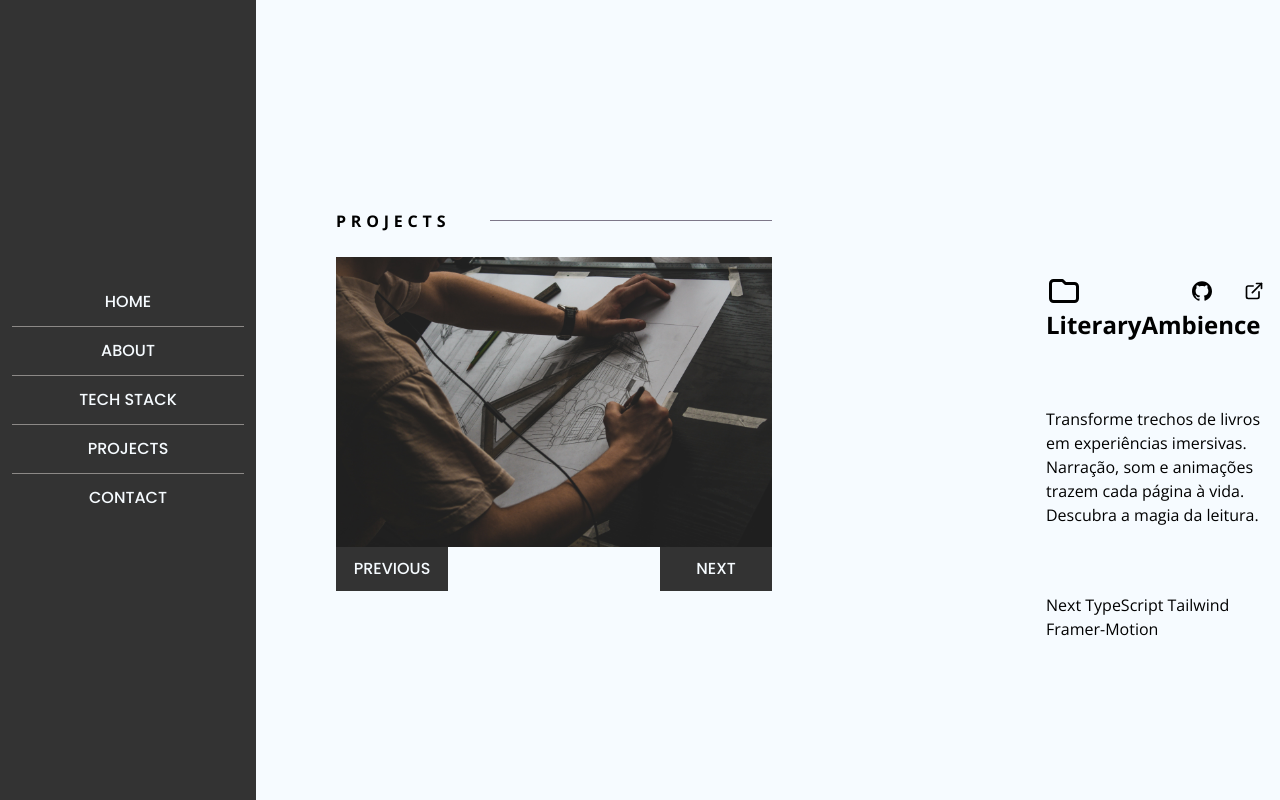
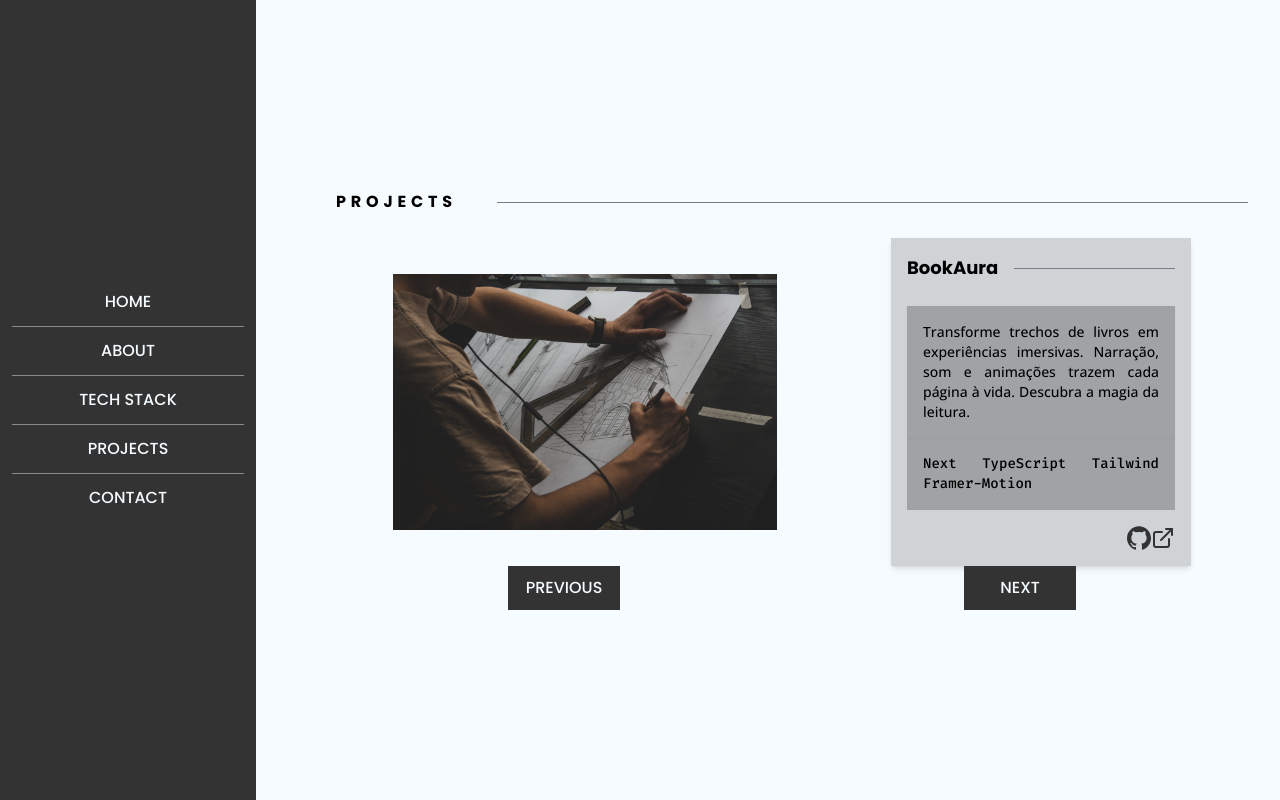
Before and after one commit to vitorschelb/portfolio, a Next.js app: page /projects in a window 1280 px wide. Built offline with nearby package versions, Linux system fonts and the light colour scheme.

Commit message:
fea: projectcard layout

```diff
--- a/app/components/About.tsx
+++ b/app/components/About.tsx
@@ -8,7 +8,7 @@ export default function About() {
     <section className="grid-cols-1 grid h-screen px-8 bg-clean-white md:pl-20 2xl:pl-36 md:grid-cols-2 md:gap-10">
       <div className="flex flex-col justify-center">
         <div className="flex items-center justify-around mb-6">
-          <h1 className="tracking-super font-bold mr-10">ABOUT</h1>
+          <h1 className="tracking-super font-poppins font-bold mr-10">ABOUT</h1>
           <span className="w-full border-gray-zero border-b" />
         </div>
 
--- a/app/components/ProjectCard.tsx
+++ b/app/components/ProjectCard.tsx
@@ -1,39 +1,33 @@
-import { HiOutlineFolder } from "react-icons/hi";
+
 import { SiGithub } from "react-icons/si";
 import { FiExternalLink } from "react-icons/fi";
 import { ProjectProp } from "../shared/types";
 import Link from "next/link";
 
-export default function ProjectCard({ project }: ProjectProp) {
+export default function ProjectCard({project}: ProjectProp) {
   return (
-    <div
-      className="flex
-      flex-col
-      justify-between
-      bg-bcg2
-      rounded-lg
-      h-[400px]
-      w-full
-      md:w-[250px]
-      p-4
-      md:absolute
-      md:right-0"
-    >
-      <header className="flex flex-col">
-        <div className="flex justify-between items-center">
-          <HiOutlineFolder className="text-4xl" />
-          <div className="flex gap-4 text-xl">
-            <Link href="/" />
-            <SiGithub />
+    <div className="flex flex-col h-fit w-full md:w-[300px] p-4 bg-gray-three bg-opacity-20 justify-between shadow-md">
 
-            <Link href="/" />
-            <FiExternalLink />
-          </div>
-        </div>
-        <h2 className="font-bold text-2xl">{project.title}</h2>
-      </header>
-      <p>{project.description}</p>
-      <p className="">{project.technologies}</p>
+      <div className="flex items-center mb-6">
+        <h1 className="font-bold tracking-widest text-lg font-poppins">{project.title}</h1>
+        <span className="w-full border-gray-zero ml-4 border-b" />
+      </div>
+
+      <div className="bg-gray-three bg-opacity-30 p-4 shadow-sm">
+        <p className="text-justify font-medium text-sm">{project.description}</p>
+      </div>
+
+      <div className="bg-gray-three bg-opacity-30 p-4">
+      <p className="text-justify font-medium font-firacode text-sm">{project.technologies}</p>
+      </div>
+
+      <div className="flex justify-end text-2xl mt-4 text-gray-three">
+        <Link href="/" />
+        <SiGithub />
+
+        <Link href="/" />
+        <FiExternalLink />
+      </div>
     </div>
   );
 }
--- a/app/components/Projects.tsx
+++ b/app/components/Projects.tsx
@@ -2,26 +2,19 @@
 import ProjectsCarousel from "./ProjectsCarousel";
 import projectsData from "../shared/projectsData";
 
-//Tem como puxar o ID direto do Projects carousel?
-//        <div>
-// {projectsData.map((project: Project) => (
-//   <ProjectsCarousel key={project.id} project={project} />
-// ))}
-// </div>
+
 export default function Projects() {
+  return (
+    <section className="flex flex-col justify-center h-screen px-8 bg-clean-white md:pl-20 2xl:pl-36 ">
 
-  return (
-    <section className="grid-cols-1 grid h-screen px-8 bg-clean-white md:pl-20 2xl:pl-36 md:grid-cols-2 md:gap-10">
-      <div className="flex flex-col justify-center">
         <div className="flex items-center justify-around mb-6">
-          <h1 className="tracking-super font-bold mr-10">PROJECTS</h1>
+          <h1 className="tracking-super font-bold font-poppins mr-10">PROJECTS</h1>
           <span className="w-full border-gray-zero border-b" />
         </div>
+        <div className="">
+          <ProjectsCarousel projects={projectsData} />
+        </div>
 
-        <div>
-            <ProjectsCarousel projects={projectsData} />
-        </div>
-      </div>
     </section>
   );
 }
--- a/app/components/ProjectsCarousel.tsx
+++ b/app/components/ProjectsCarousel.tsx
@@ -3,12 +3,10 @@
 import Image from "next/image";
 import ProjectCard from "./ProjectCard";
 import { useState } from "react";
-import projectsData from "../shared/projectsData";
 import { ProjectCarouselProps } from "../shared/types";
 
-
-export default function ProjectsCarousel({ projects }: ProjectCarouselProps)  {
-  const slides = projectsData.map((project) => project.image);
+export default function ProjectsCarousel({ projects}: ProjectCarouselProps) {
+  const slides = projects.map((project) => project.image);
 
   const [currentIndex, setCurrentIndex] = useState(0);
 
@@ -31,18 +29,24 @@ export default function ProjectsCarousel({ projects }: ProjectCarouselProps)  {
   //Tranferir os botões do interior para baixo como previous e next
   //    src={slides[currentIndex]}
   return (
-    <div className="flex flex-col w-100 h-100">
-      <div className="flex">
-      <Image
+    <div className="flex flex-col w-full ">
+      <div className="flex items-center justify-around">
+        <div className="flex flex-1 md:max-w-sm md:max-h-sm 2xl:max-w-xl 2xl:max-h-xl">
+          <Image
             src={slides[currentIndex]}
             alt="one"
-            width={800}
+            width={500}
             height={400}
+            className="object-cover h-full w-full"
           />
-        <ProjectCard project={projectsData[currentIndex]} />
+        </div>
+
+        <div className="">
+          <ProjectCard project={projects[currentIndex]} />
+        </div>
       </div>
 
-      <div className="flex justify-between">
+      <div className="flex justify-around">
         <button
           className="p-2 w-28 bg-gray-three text-clean-white font-poppins font-medium border-gray-three border-2 cursor-pointer hover:underline hover:bg-clean-white hover:text-gray-three ease-in-out duration-500 "
           onClick={prevSlide}
--- a/app/globals.css
+++ b/app/globals.css
@@ -1,4 +1,4 @@
-@import url('https://fonts.googleapis.com/css2?family=Montserrat:ital,wght@0,100;0,200;0,300;0,400;0,500;0,600;0,700;0,800;0,900;1,100;1,200;1,300;1,400;1,500;1,600;1,700;1,800;1,900&family=Poppins:ital,wght@0,100;0,200;0,300;0,400;0,500;0,600;0,700;0,800;0,900;1,100;1,200;1,300;1,400;1,500;1,600;1,700;1,800;1,900&display=swap');
+@import url('https://fonts.googleapis.com/css2?family=Fira+Code:wght@300;400;500;600;700&family=Poppins:ital,wght@0,100;0,200;0,300;0,400;0,500;0,600;0,700;0,800;0,900;1,100;1,200;1,300;1,400;1,500;1,600;1,700;1,800;1,900&display=swap');
 @tailwind base;
 @tailwind components;
 @tailwind utilities;
--- a/app/layout.tsx
+++ b/app/layout.tsx
@@ -16,11 +16,11 @@ export default function RootLayout({ children }: PropsWithChildren) {
   return (
     <html lang="en">
       <body className={openSans.className}>
-      <PreLoader>
-        <div className="flex">
+        <PreLoader>
+          <div className="h-screen flex flex-row justify-start">
             <Sidebar />
-            {children}
-        </div>
+            <div className="flex-1">{children}</div>
+          </div>
         </PreLoader>
       </body>
     </html>
--- a/app/shared/projectsData.ts
+++ b/app/shared/projectsData.ts
@@ -8,7 +8,7 @@ const projectsData: Project[] = [
     image: one,
     repoURL: "https://github.com/nicolasbrandao/fake-store",
     deployURL: "/",
-    title: "LiteraryAmbience",
+    title: "BookAura",
     description:
       "Transforme trechos de livros em experiências imersivas. Narração, som e animações trazem cada página à vida. Descubra a magia da leitura.",
     technologies: "Next TypeScript Tailwind Framer-Motion",
@@ -18,10 +18,10 @@ const projectsData: Project[] = [
     image: three,
     repoURL: "https://github.com/nicolasbrandao/fake-store",
     deployURL: "/",
-    title: "TourCompanion",
+    title: "TourBuddy",
     description:
-      "Descubra passeios personalizados, guias avaliados e preços transparentes em uma plataforma intuitiva. Explore o mundo com confiança ao lado dos melhores guias locais.",
-    technologies: "Next Prisma TypeScript Tailwind",
+      "Descubra passeios e guias avaliados em uma plataforma intuitiva. Explore o mundo com confiança ao lado dos melhores guias locais.",
+    technologies: "Next TypeScript Tailwind Prisma",
   },
 ];
 export default projectsData;
--- a/tailwind.config.js
+++ b/tailwind.config.js
@@ -14,6 +14,7 @@ module.exports = {
         "gray-three": "rgb(51, 51, 51)",
         "gray-bold": "rgb(13, 13, 13)",
         "stone-one": "rgb(242, 236, 233)",
+        "stone-white": "rgb(217, 217, 217)",
         "clean-white": "rgb(246, 251, 255)",
       },
       keyframes: {
@@ -30,6 +31,7 @@ module.exports = {
 
     fontFamily: {
       poppins: ["Poppins", "sans-serif"],
+      firacode: ["Fira Code", "monospace"]
     },
     letterSpacing: {
       super: "0.3em",
```
